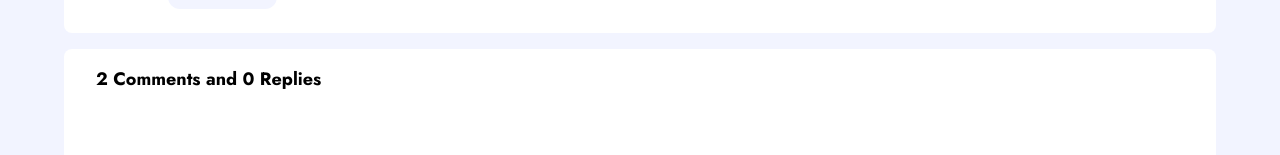
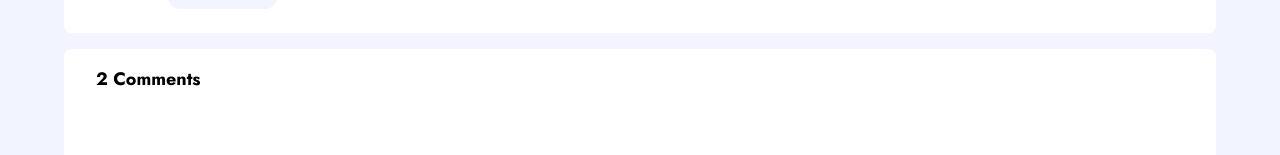
Before and after one commit to dziabak/product-feedback-app, a React (Vite) app: page /feedback/1 in a window 1280 px wide. Shown: the part 259-414 px from the top of the page. Built offline with nearby package versions, Linux system fonts and the light colour scheme.

Commit message:
Implemented functionality to count all comments and replies as a single result to display in 'FeedbackTile' and 'FeedbackDetailView' Added new helper functions and types to support all changes

```diff
--- a/src/components/feedback-detail/FeedbackDetailView.tsx
+++ b/src/components/feedback-detail/FeedbackDetailView.tsx
@@ -4,7 +4,7 @@ import { useParams } from "react-router-dom";
 import { useQuery } from "@tanstack/react-query";
 // INTERNAL IMPORTS
 import { fetchFeedbackItemData } from "../../lib/http";
-import { ProductRequestsData } from "../../types/types";
+import { getTotalCommentsAndRepliesNumberFromFullDataSet } from "../../utils/helpers";
 import FeedbackTile from "../feeedback-tile/FeedbackTile";
 import FeedbackDetailsHeader from "./FeedbackDetailsHeader";
 import LoadingSpinner from "../ui/LoadingSpinner";
@@ -36,37 +36,8 @@ const FeedbackDetailView = () => {
 		);
 	}
 
-	// function getCommentsAndRepliesLength(data: ProductRequestsData) {
-	// 	return data.map((product) => ({
-	// 		commentsLength: product.comments.length,
-	// 		repliesLength: product.comments.reduce(
-	// 			(total, comment) =>
-	// 				total + (comment.replies ? comment.replies.length : 0),
-	// 			0
-	// 		),
-	// 	}));
-	// }
-
-	function getCommentsAndRepliesLength(data: ProductRequestsData) {
-		return data.map((product) => {
-			const commentsLength = product.comments ? product.comments.length : 0;
-			const repliesLength = product.comments
-				? product.comments.reduce(
-						(total, comment) =>
-							total + (comment.replies ? comment.replies.length : 0),
-						0
-				  )
-				: 0;
-
-			return {
-				commentsLength,
-				repliesLength,
-			};
-		});
-	}
-
 	if (data) {
-		const lengths = getCommentsAndRepliesLength(data);
+		const totalComments = getTotalCommentsAndRepliesNumberFromFullDataSet(data);
 
 		content = data.map((feedback) => (
 			<FeedbackTile
@@ -74,6 +45,7 @@ const FeedbackDetailView = () => {
 				id={feedback.id}
 				category={feedback.category}
 				commentsNumber={feedback.comments?.length}
+				replyData={feedback.comments}
 				description={feedback.description}
 				status={feedback.status}
 				title={feedback.title}
@@ -84,12 +56,9 @@ const FeedbackDetailView = () => {
 		comments = (
 			<div className="mt-4">
 				<div className="flex flex-col px-8 pt-4 pb-12 rounded-lg bg-white">
-					<p className="mb-8 text-lg font-bold">
-						{lengths[0].commentsLength} Comments and {lengths[0].repliesLength}{" "}
-						Replies
-					</p>
+					<p className="mb-8 text-lg font-bold">{totalComments} Comments</p>
 					{data[0].comments === undefined && (
-						<p className="mb-8 text-lg font-bold">Be the first to comment!</p>
+						<p className="mb-8 text-center text-c-dark-gray">Be the first to comment!</p>
 					)}
 					{data[0].comments !== undefined &&
 						data[0].comments.map((item) => (
@@ -106,35 +75,11 @@ const FeedbackDetailView = () => {
 			</div>
 		);
 	}
-
-	// let newComments = (
-	// 	<div className="mt-4 pb-12">
-	// 		<div className="flex flex-col px-8 py-4 rounded-lg bg-white">
-	// 			<p className="mb-8 text-lg font-bold">Add Comment</p>
-	// 			<textarea
-	// 				name="details"
-	// 				id="details"
-	// 				minLength={50}
-	// 				maxLength={250}
-	// 				className="p-6 rounded-md bg-c-light-gray max-h-32"
-	// 				placeholder="Type your comment here"
-	// 			/>
-	// 			<div className="flex items-center justify-between py-8">
-	// 				<p className="text-c-dark-gray">250 characters left</p>
-	// 				<button className="px-6 py-3 text-sm font-bold transition-colors rounded-lg bg-c-magenta text-white hover:bg-c-magenta/75">
-	// 					Post Comment
-	// 				</button>
-	// 			</div>
-	// 		</div>
-	// 	</div>
-	// );
-
 	return (
 		<div className="container">
 			<FeedbackDetailsHeader />
 			{content}
 			{comments}
-			{/* {newComments} */}
 			<AddComment />
 		</div>
 	);
--- a/src/components/feeedback-tile/FeedbackTile.tsx
+++ b/src/components/feeedback-tile/FeedbackTile.tsx
@@ -1,7 +1,11 @@
 // BUILT-IN IMPORTS
 import { Link } from "react-router-dom";
 // INTERNAL IMPORTS
-import { capitalizeString } from "../../utils/helpers";
+import { Comment } from "../../types/types";
+import {
+	capitalizeString,
+	getTotalCommentsAndRepliesNumberFromReplyData,
+} from "../../utils/helpers";
 import commentIcon from "../../assets/icons/icon-comments.svg";
 
 const FeedbackTile = ({
@@ -11,6 +15,7 @@ const FeedbackTile = ({
 	description,
 	commentsNumber,
 	id,
+	replyData,
 }: {
 	upvotes: number;
 	category: string;
@@ -19,8 +24,11 @@ const FeedbackTile = ({
 	commentsNumber: number;
 	status: string;
 	id: number;
+	replyData?: Comment[];
 }) => {
 	const categoryCapitalized = capitalizeString(category);
+	const totalComments =
+		getTotalCommentsAndRepliesNumberFromReplyData(replyData);
 
 	return (
 		<div className="flex justify-between px-8 py-6 rounded-lg bg-white">
@@ -60,7 +68,7 @@ const FeedbackTile = ({
 					{commentsNumber === undefined ? (
 						<p className="font-bold text-c-dark-blue">0</p>
 					) : (
-						<p className="font-bold text-c-dark-blue">{commentsNumber}</p>
+						<p className="font-bold text-c-dark-blue">{totalComments}</p>
 					)}
 				</div>
 			</Link>
--- a/src/components/suggestions/SuggestionsGrid.tsx
+++ b/src/components/suggestions/SuggestionsGrid.tsx
@@ -93,6 +93,7 @@ const SuggestionsGrid = () => {
 				id={feedback.id}
 				category={feedback.category}
 				commentsNumber={feedback.comments?.length}
+				replyData={feedback.comments}
 				description={feedback.description}
 				title={feedback.title}
 				upvotes={feedback.upvotes}
--- a/src/types/types.ts
+++ b/src/types/types.ts
@@ -40,3 +40,14 @@ export type ProductRequestsData = {
 }[];
 
 export type SingleProductRequestsData = ProductRequestsData[number];
+
+export type Comment = {
+	id: number;
+	content: string;
+	user: { image: string; name: string; username: string };
+	replies?: {
+		content: string;
+		replyingTo: string;
+		user: { image: string; name: string; username: string };
+	}[];
+};
--- a/src/utils/helpers.ts
+++ b/src/utils/helpers.ts
@@ -1,3 +1,33 @@
+// TYPES
+import { ProductRequestsData, Comment } from "../types/types";
+
 export const capitalizeString = (string: string) => {
 	return string.charAt(0).toUpperCase() + string.slice(1);
 };
+
+export const getTotalCommentsAndRepliesNumberFromFullDataSet = (
+	data: ProductRequestsData
+) => {
+	return data.reduce((total, product) => {
+		const commentsLength = product.comments ? product.comments.length : 0;
+		const repliesLength = product.comments
+			? product.comments.reduce(
+					(total, comment) =>
+						total + (comment.replies ? comment.replies.length : 0),
+					0
+			  )
+			: 0;
+
+		return total + commentsLength + repliesLength;
+	}, 0);
+};
+
+export const getTotalCommentsAndRepliesNumberFromReplyData = (
+	comments?: Comment[]
+) => {
+	if (!comments) return 0; // If comments array is undefined, return 0
+	return comments.reduce((total, comment) => {
+		const repliesLength = comment.replies ? comment.replies.length : 0;
+		return total + 1 + repliesLength; // Adding 1 for the comment itself
+	}, 0);
+};
```
